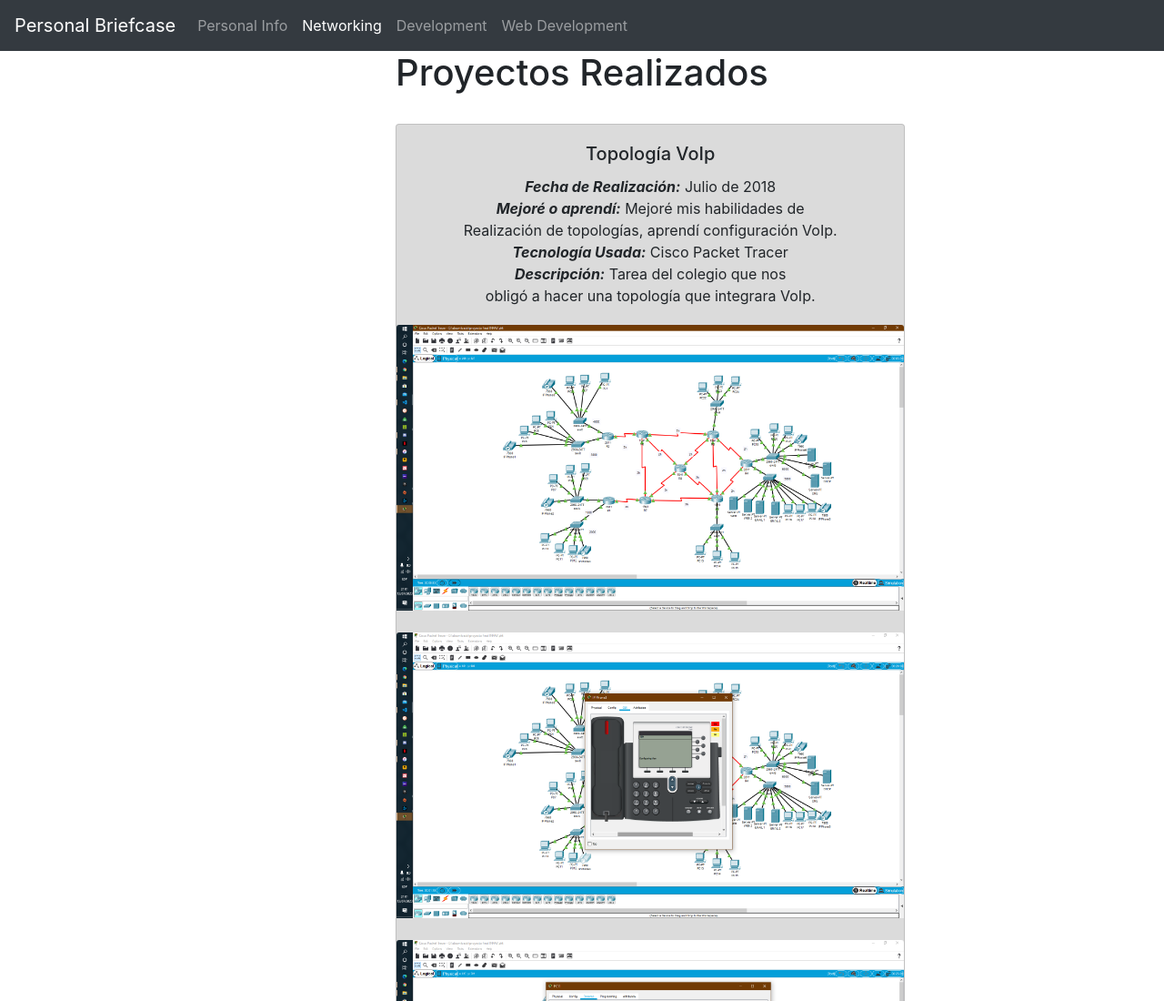
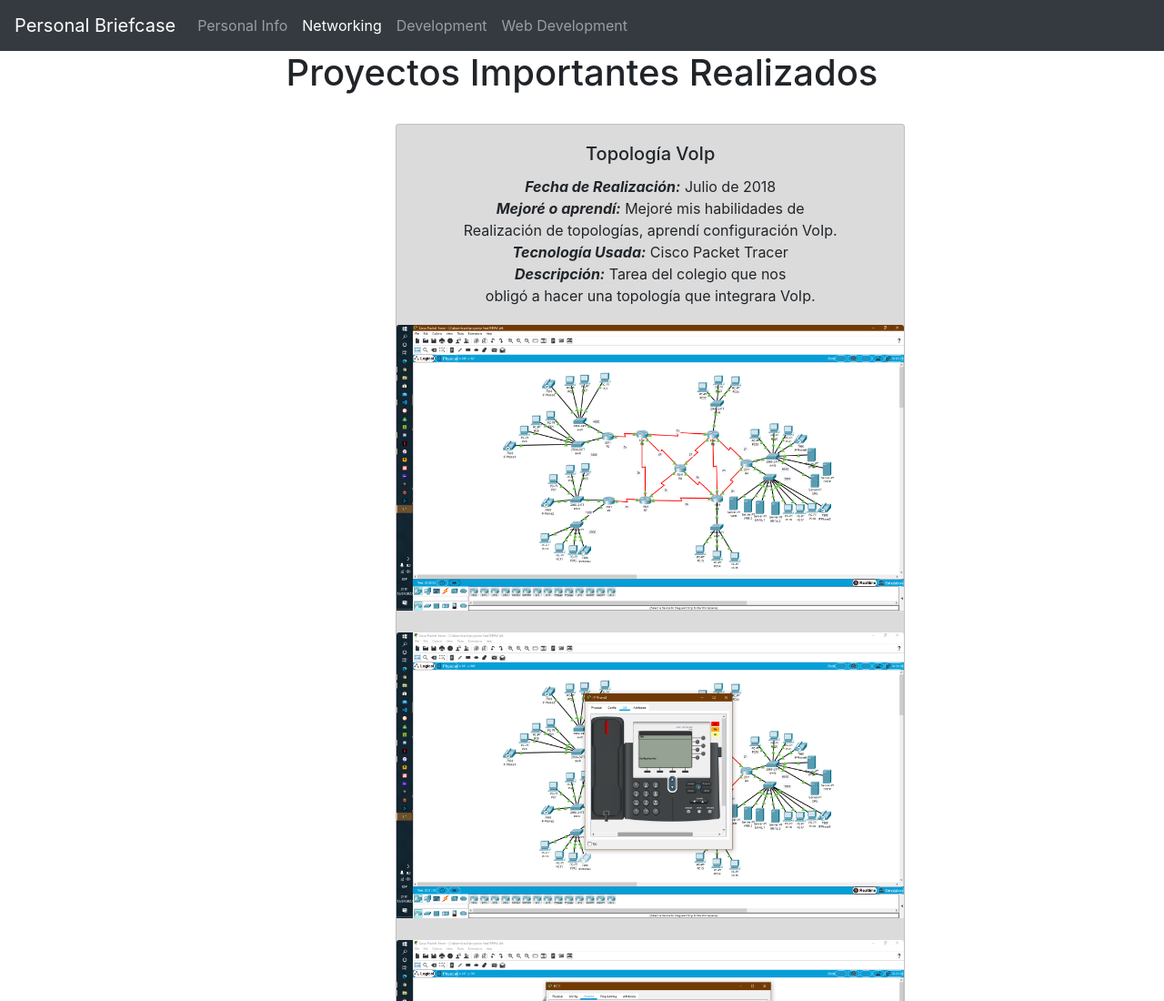
Before and after one commit to areyes107/PersonalBriefcase, a website: page src/networking/networking.html in a window 1280 px wide. Shown: the top 1100 px of the page at 91% size. Drawn offline with nearby package versions, Linux system fonts and the light colour scheme.

Commit message:
networking/networking: fixed a mistake

```diff
--- a/src/networking/networking.html
+++ b/src/networking/networking.html
@@ -42,7 +42,7 @@
       </nav>
 
 
-      <h1 style="text-align: center;">Proyectos Realizados</h1><br>
+      <h1 style="text-align: center;">Proyectos Importantes Realizados</h1><br>
 
       <div class="card" style="width: 35rem; position: relative; left: 34%; text-align: center; background-color: #DBDBDB;">
         <div class="card-body">
```
